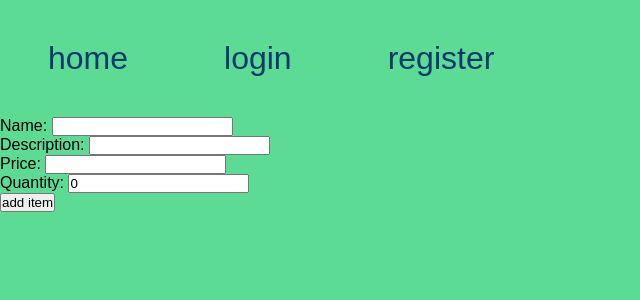
After one commit to Tarkus43/my_first_web_market, a Django app: page /add_item in a window 1280 px wide. The commit adds this page. Shown: the top 300 px of the page, without its empty margins (0-640 px from the left). Run offline with Django 5.2, Linux system fonts and the light colour scheme.

```diff
--- a/my_django_market/my_django_market/urls.py
+++ b/my_django_market/my_django_market/urls.py
@@ -18,14 +18,16 @@ from django.contrib import admin
 from django.urls import path
 from django.conf import settings
 from django.conf.urls.static import static
-from myapp.views import MainPageView, Login, Logout, Register
+from myapp.views import MainPageView, Login, Logout, Register, AddItemView
 
 urlpatterns = [
     path('admin/', admin.site.urls),
     path('', MainPageView.as_view(), name='home'),
     path('login/', Login.as_view(), name='login'),
     path('logout/', Logout.as_view(), name="logout" ),
-    path('register/', Register.as_view(), name="register" )
+    path('register/', Register.as_view(), name="register" ),
+    path('add_item', AddItemView.as_view(), name="add_item")
+    # path('<int:pk>', )
 ]
 
 if settings.DEBUG:
--- a/my_django_market/myapp/forms.py
+++ b/my_django_market/myapp/forms.py
@@ -1,7 +1,13 @@
 from django.contrib.auth.forms import UserCreationForm
-from .models import MyUser
+from django.forms import ModelForm
+from .models import MyUser, Item
 
 class MyUserCreationForm(UserCreationForm):
     class Meta(UserCreationForm.Meta):
         model = MyUser
         fields = (UserCreationForm.Meta.fields)
+
+class AddItemForm(ModelForm):
+    class Meta:
+        model = Item
+        fields = ['name', 'description','price','quantity']
--- a/my_django_market/myapp/models.py
+++ b/my_django_market/myapp/models.py
@@ -14,6 +14,10 @@ class Item(models.Model):
     description = models.CharField(max_length=100, null=False, blank=True)
     price = models.DecimalField(max_digits=10, decimal_places=2)
     quantity = models.IntegerField(default=0)
+    created_at = models.DateTimeField(auto_now=True)
+
+    class Meta:
+        ordering = ['-created_at', ]
 
 
 
--- a/my_django_market/myapp/views.py
+++ b/my_django_market/myapp/views.py
@@ -3,8 +3,15 @@ from django.views.generic import ListView, TemplateView, CreateView
 from django.contrib.auth.forms import UserCreationForm
 from django.contrib.auth.mixins import LoginRequiredMixin
 from django.contrib.auth.views import LoginView, LogoutView
-from .forms import MyUserCreationForm
-from .models import Item
+from django.views.generic.edit import UpdateView
+from myapp.forms import MyUserCreationForm, AddItemForm
+from myapp.models import Item
+from myapp.models import Item
+
+class AddItemView(CreateView):
+    form_class = AddItemForm
+    template_name = "add_item.html"
+
 
 class MainPageView(ListView):
     queryset = Item.objects.all()
--- /dev/null
+++ b/my_django_market/templates/add_item.html
@@ -0,0 +1,12 @@
+{% extends "base.html" %}
+
+{% block title %}adding item{% endblock title %}
+
+{% block main %}
+    <form method="post">
+        {% csrf_token %}
+        {{ form }}
+        <input type="submit" value="add item">
+    </form>
+
+{% endblock main %}
--- a/my_django_market/templates/base.html
+++ b/my_django_market/templates/base.html
@@ -16,7 +16,7 @@
 
                 {% if user.username == "admin" %}
                     <li class="nav_item"><a href="">refunds</a></li>
-                    <li class="nav_item"><a href="">add item</a></li>
+                    <li class="nav_item"><a href='{% url "add_item" %}'>add item</a></li>
                 {% else %}
                     <li class="nav_item"><a href="">purchase list</a></li>
                 {% endif %}
--- a/my_django_market/templates/main.html
+++ b/my_django_market/templates/main.html
@@ -19,8 +19,8 @@
                     <li class="item_description">{{ item.description }}</li>
                     <li class="item_price">{{ item.price }}$</li>
                     {% if user.username == 'admin'%}
-                        <p>quantity on storage: {{ item.quantity }}</p>
-                        <a href=""></a>
+                        <p class="item_price">quantity on storage: {{ item.quantity }}</p>
+                    {% endif %}
                     <button class="buy">buy</button>
                 </ul>
 
```
Also changed, not shown: my_django_market/myapp/migrations/0003_item_created_at.py (added), my_django_market/myapp/migrations/0004_alter_item_options.py (added), my_django_market/templates/new_item.html (deleted).
